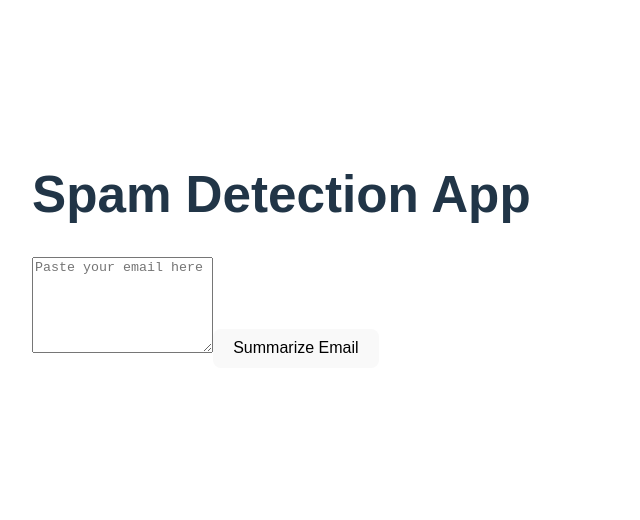
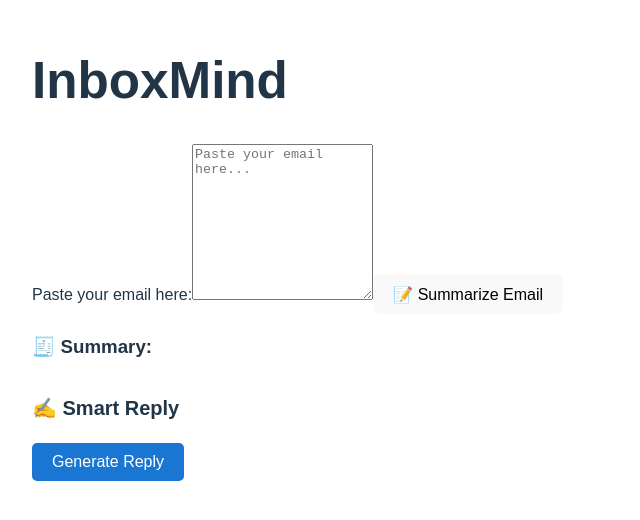
Before and after one commit to Khushi-gorasiya/inboxmind, a React (Vite) app: page / in a window 1280 px wide. Shown: the part 150-670 px from the top of the page, without its empty margins (0-640 px from the left). Built offline with nearby package versions, Linux system fonts and the light colour scheme.

Commit message:
Update App.tsx

```diff
--- a/src/App.tsx
+++ b/src/App.tsx
@@ -1,41 +1,77 @@
 // src/App.tsx
 
 import { useState } from 'react';
-import SpamFlag from './component/SpamFlag';  // Make sure this path is correct
+import PriorityFlag from './component/PriorityFlag';
+import SmartReply from './component/SmartReply';
+import EventDetector from './component/EventDetector';
+import SpamFlag from './component/SpamFlag';  // Import the SpamFlag component
 
 function App() {
   const [emailText, setEmailText] = useState('');
+  const [summary, setSummary] = useState('');
   const [loading, setLoading] = useState(false);
 
   const handleSummarize = async () => {
     if (!emailText.trim()) {
-      // Do something for empty email
+      setSummary('Please enter an email to summarize.');
       return;
     }
+
     setLoading(true);
+    setSummary('');
+
     try {
-      // Call summarize API (if you have that part)
+      const response = await fetch('/api/summarize', {
+        method: 'POST',
+        headers: { 'Content-Type': 'application/json' },
+        body: JSON.stringify({ emailText }),
+      });
+
+      const data = await response.json();
+
+      if (data.error) {
+        setSummary(`Error: ${data.error}`);
+      } else if (data.summary) {
+        setSummary(data.summary);
+      } else {
+        setSummary('No summary returned.');
+      }
     } catch (err) {
-      // Handle error
-    } finally {
-      setLoading(false);
+      setSummary('Failed to summarize email.');
     }
+
+    setLoading(false);
   };
 
   return (
     <div style={{ padding: '2rem', fontFamily: 'Arial' }}>
-      <h1>Spam Detection App</h1>
+      <h1>InboxMind</h1>
+      <label htmlFor="emailInput">Paste your email here:</label>
       <textarea
-        rows={6}
+        id="emailInput"
+        rows={10}
+        placeholder="Paste your email here..."
         value={emailText}
         onChange={(e) => setEmailText(e.target.value)}
-        placeholder="Paste your email here"
       />
       <button onClick={handleSummarize} disabled={loading}>
-        {loading ? 'Summarizing...' : 'Summarize Email'}
+        {loading ? 'Summarizing...' : '📝 Summarize Email'}
       </button>
 
-      {/* Spam Detection */}
+      {/* Summary Section */}
+      <h3>🧾 Summary:</h3>
+      <div>{summary}</div>
+
+      {/* Priority Flag */}
+      <PriorityFlag emailText={emailText} />
+
+      {/* Smart Reply Generator */}
+      <SmartReply emailText={emailText} />
+
+      {/* Event Detector */}
+      <EventDetector emailText={emailText} />
+
+      {/* Spam Detection Feature */}
       <SpamFlag emailText={emailText} />
     </div>
   );
```
